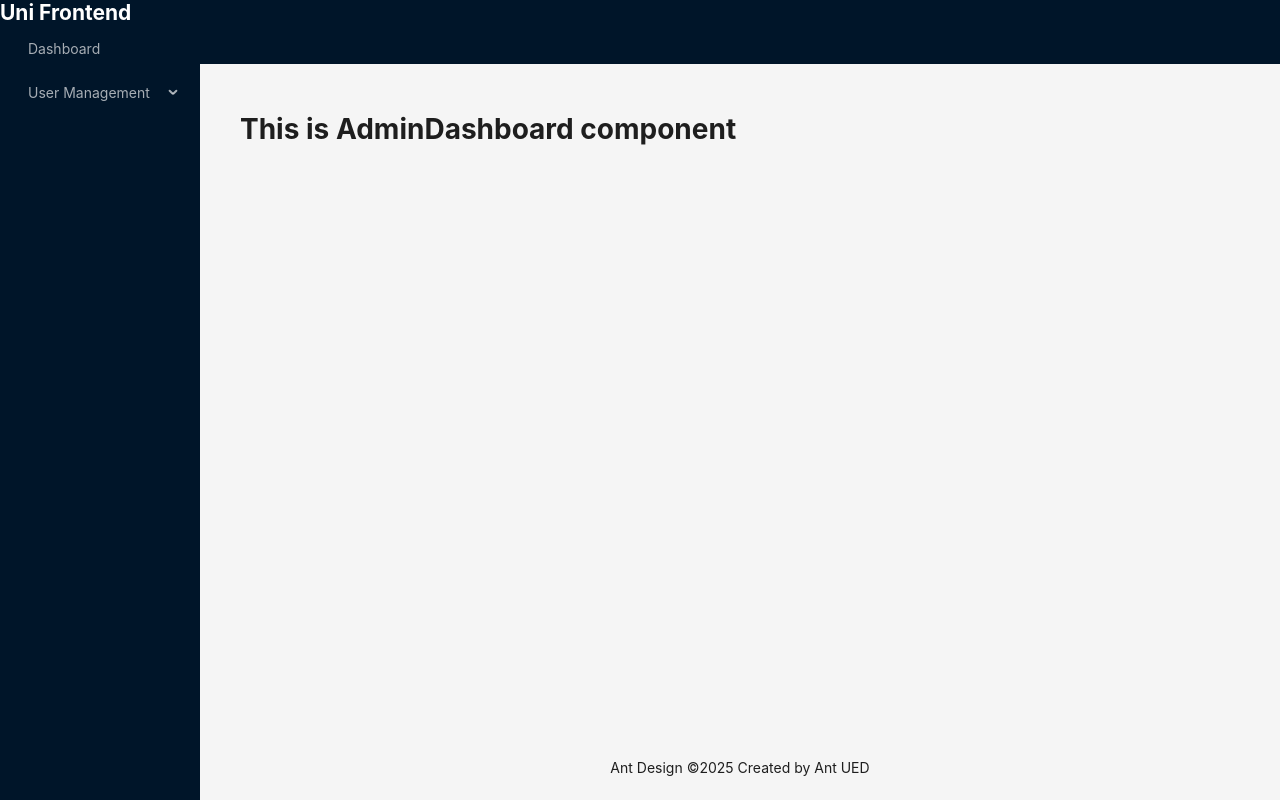
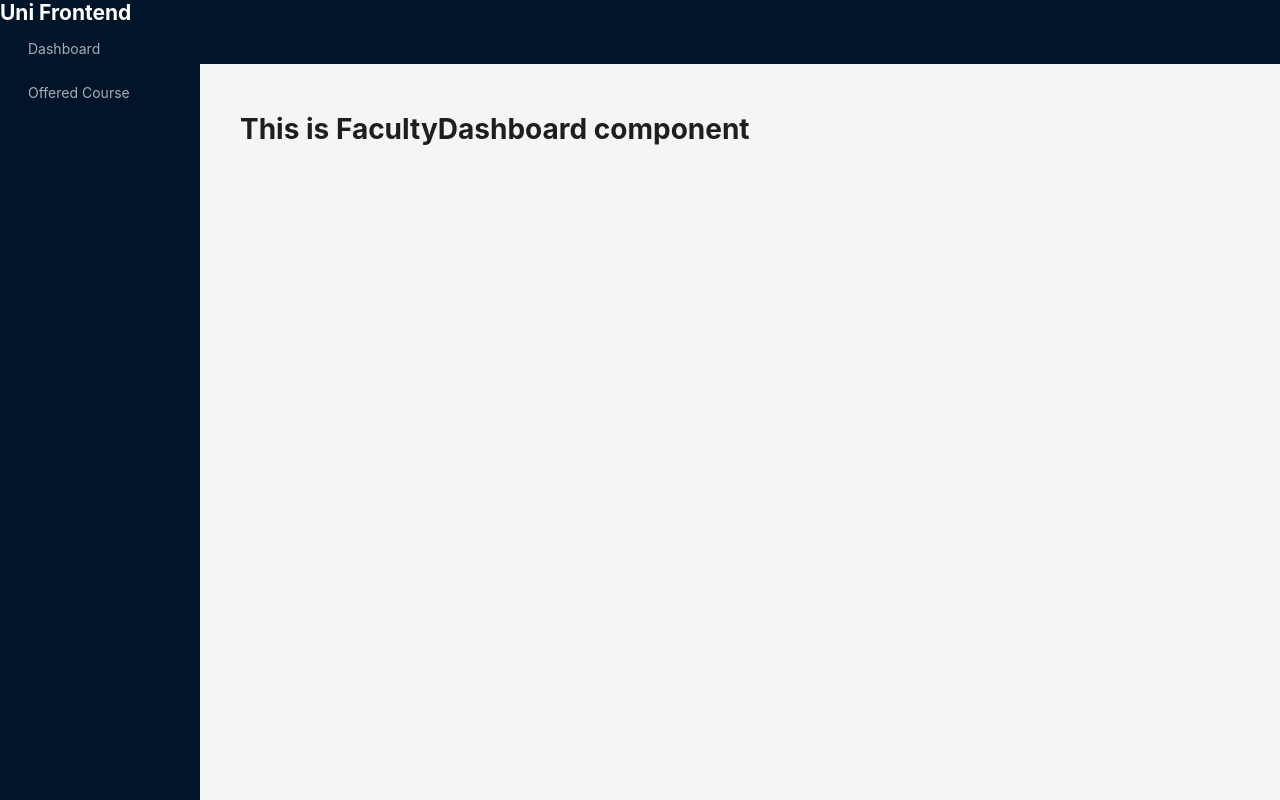
Before and after one commit to rehanulhb/Final_University_Management_Frontend_React_Redux, a React (Vite) app: page /faculty/dashboard in a window 1280 px wide. Built offline with nearby package versions, Linux system fonts and the light colour scheme.

Commit message:
Render Sidebar Based On Role

```diff
--- a/src/components/layout/MainLayout.tsx
+++ b/src/components/layout/MainLayout.tsx
@@ -1,6 +1,8 @@
 import { Layout, Menu } from 'antd';
 import { Outlet } from 'react-router-dom';
-import { adminSidebarItems } from '../../routes/admin.routes';
+import { adminPaths } from '../../routes/admin.routes';
+import { sidebarItemsGenerator } from '../../utils/sidebarItemsGenerator';
+import Sidebar from './Sidebar';
 // import { UploadOutlined, UserOutlined, VideoCameraOutlined } from '@ant-design/icons';
 // import { Children, createElement } from "react";
 
@@ -9,28 +11,7 @@ const { Header, Content, Footer, Sider } = Layout;
 const MainLayout = () => {
   return (
     <Layout style={{ height: '100vh' }}>
-      <Sider
-        breakpoint="lg"
-        collapsedWidth="0"
-        onBreakpoint={(broken) => {
-          console.log(broken);
-        }}
-        onCollapse={(collapsed, type) => {
-          console.log(collapsed, type);
-        }}
-      >
-        <div
-          style={{
-            color: 'white',
-            display: 'flex',
-            justifyContent: 'content',
-            alignItems: 'center',
-          }}
-        >
-          <h1>Uni Frontend</h1>
-        </div>
-        <Menu theme="dark" mode="inline" defaultSelectedKeys={['4']} items={adminSidebarItems} />
-      </Sider>
+      <Sidebar />
       <Layout>
         <Header style={{ padding: 0 }} />
         <Content style={{ margin: '24px 16px 0' }}>
@@ -43,9 +24,6 @@ const MainLayout = () => {
             <Outlet></Outlet>
           </div>
         </Content>
-        <Footer style={{ textAlign: 'center' }}>
-          Ant Design ©{new Date().getFullYear()} Created by Ant UED
-        </Footer>
       </Layout>
     </Layout>
   );
--- /dev/null
+++ b/src/components/layout/Sidebar.tsx
@@ -0,0 +1,50 @@
+import { Layout, Menu } from 'antd';
+import { sidebarItemsGenerator } from '../../utils/sidebarItemsGenerator';
+import { adminPaths } from '../../routes/admin.routes';
+import { facultyPaths } from '../../routes/faculty.routes';
+import { studentPaths } from '../../routes/student.routes';
+
+const { Sider } = Layout;
+
+const userRole = {
+  ADMIN: 'admin',
+  FACULTY: 'faculty',
+  STUDENT: 'student',
+};
+
+const Sidebar = () => {
+  const role = 'student';
+  let sidebarItems;
+
+  switch (role) {
+    case userRole.ADMIN:
+      sidebarItems = sidebarItemsGenerator(adminPaths, userRole.ADMIN);
+      break;
+    case userRole.FACULTY:
+      sidebarItems = sidebarItemsGenerator(facultyPaths, userRole.FACULTY);
+      break;
+    case userRole.STUDENT:
+      sidebarItems = sidebarItemsGenerator(studentPaths, userRole.STUDENT);
+      break;
+
+    default:
+      break;
+  }
+  return (
+    <Sider breakpoint="lg" collapsedWidth="0">
+      <div
+        style={{
+          color: 'white',
+          display: 'flex',
+          justifyContent: 'content',
+          alignItems: 'center',
+        }}
+      >
+        <h1>Uni Frontend</h1>
+      </div>
+      <Menu theme="dark" mode="inline" defaultSelectedKeys={['4']} items={sidebarItems} />
+    </Sider>
+  );
+};
+
+export default Sidebar;
--- /dev/null
+++ b/src/pages/admin/CreateMember.tsx
@@ -0,0 +1,9 @@
+const CreateMember = () => {
+  return (
+    <div>
+      <h1>This is CreateMember component</h1>
+    </div>
+  );
+};
+
+export default CreateMember;
--- a/src/routes/admin.routes.tsx
+++ b/src/routes/admin.routes.tsx
@@ -1,20 +1,8 @@
-import type { ReactNode } from 'react';
 import AdminDashboard from '../pages/admin/AdminDashboard';
 import CreateAdmin from '../pages/admin/CreateAdmin';
 import CreateFaculty from '../pages/admin/CreateFaculty';
+import CreateMember from '../pages/admin/CreateMember';
 import CreateStudent from '../pages/admin/CreateStudent';
-import { NavLink } from 'react-router-dom';
-
-type TRoute = {
-  path: string;
-  element: ReactNode;
-};
-
-type TSidebarItem = {
-  key: string;
-  label: ReactNode;
-  children?: TSidebarItem[];
-};
 
 export const adminPaths = [
   {
@@ -43,33 +31,33 @@ export const adminPaths = [
       {
         name: 'Create Member',
         path: 'create-member',
-        element: <CreateStudent />,
+        element: <CreateMember />,
       },
     ],
   },
 ];
 
-export const adminSidebarItems = adminPaths.reduce((acc: TSidebarItem[], item) => {
-  if (item.path && item.name) {
-    acc.push({
-      key: item.name,
-      label: <NavLink to={`/admin/${item.path}`}>{item.name}</NavLink>,
-    });
-  }
+// export const adminSidebarItems = adminPaths.reduce((acc: TSidebarItem[], item) => {
+//   if (item.path && item.name) {
+//     acc.push({
+//       key: item.name,
+//       label: <NavLink to={`/admin/${item.path}`}>{item.name}</NavLink>,
+//     });
+//   }
 
-  if (item.children) {
-    acc.push({
-      key: item.name,
-      label: item.name,
-      children: item.children.map((child) => ({
-        key: child.name,
-        label: <NavLink to={`/admin/${child.path}`}>{child.name}</NavLink>,
-      })),
-    });
-  }
+//   if (item.children) {
+//     acc.push({
+//       key: item.name,
+//       label: item.name,
+//       children: item.children.map((child) => ({
+//         key: child.name,
+//         label: <NavLink to={`/admin/${child.path}`}>{child.name}</NavLink>,
+//       })),
+//     });
+//   }
 
-  return acc;
-}, []);
+//   return acc;
+// }, []);
 
 //Programatical Way
 
--- a/src/routes/routes.tsx
+++ b/src/routes/routes.tsx
@@ -4,6 +4,8 @@ import Login from '../pages/Login';
 import Register from '../pages/Register';
 import { routeGenerator } from '../utils/routesGenerator';
 import { adminPaths } from './admin.routes';
+import { facultyPaths } from './faculty.routes';
+import { studentPaths } from './student.routes';
 
 const router = createBrowserRouter([
   {
@@ -18,12 +20,12 @@ const router = createBrowserRouter([
   {
     path: '/faculty',
     element: <App />,
-    children: routeGenerator(adminPaths),
+    children: routeGenerator(facultyPaths),
   },
   {
     path: '/student',
     element: <App />,
-    children: routeGenerator(adminPaths),
+    children: routeGenerator(studentPaths),
   },
   {
     path: '/login',
--- /dev/null
+++ b/src/types/index.ts
@@ -0,0 +1 @@
+export * from './sidebar.type';
--- /dev/null
+++ b/src/utils/sidebarItemsGenerator.tsx
@@ -0,0 +1,28 @@
+import { NavLink } from 'react-router-dom';
+import type { TSidebarItem, TUserPath } from '../types';
+
+export const sidebarItemsGenerator = (items: TUserPath[], role) => {
+  const sidebarItems = items.reduce((acc: TSidebarItem[], item) => {
+    if (item.path && item.name) {
+      acc.push({
+        key: item.name,
+        label: <NavLink to={`/${role}/${item.path}`}>{item.name}</NavLink>,
+      });
+    }
+
+    if (item.children) {
+      acc.push({
+        key: item.name,
+        label: item.name,
+        children: item.children.map((child) => ({
+          key: child.name,
+          label: <NavLink to={`/${role}/${child.path}`}>{child.name}</NavLink>,
+        })),
+      });
+    }
+
+    return acc;
+  }, []);
+
+  return sidebarItems;
+};
```
Also changed, not shown: src/types/sidebar.type.ts (added, +19 -0 lines), src/utils/routesGenerator.ts (+1 -13 lines).
